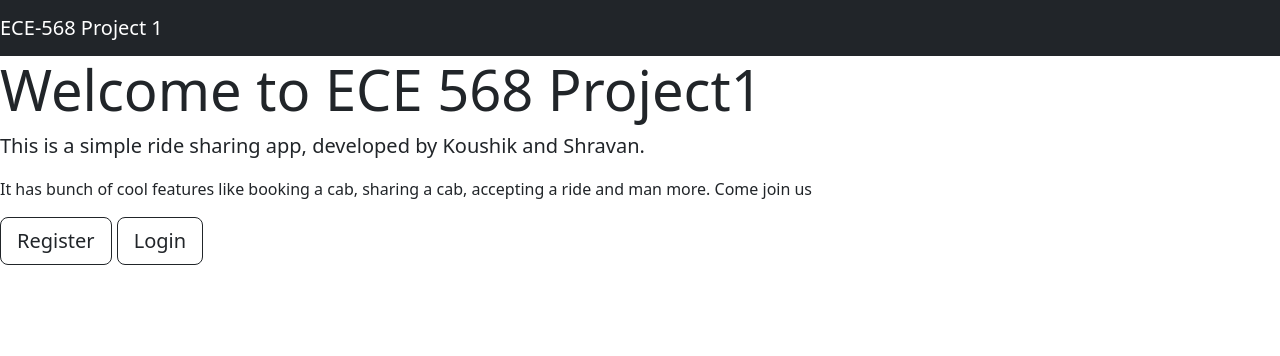
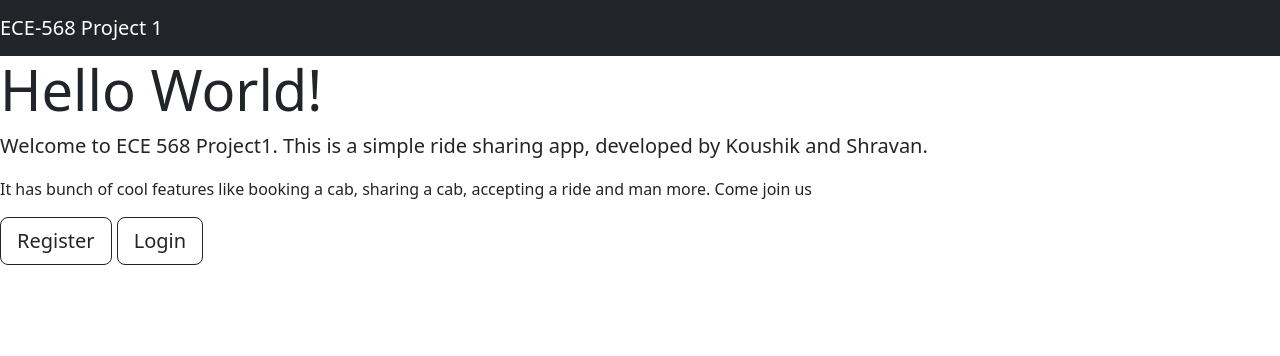
Before and after one commit to KoushikAS/-erss-hwk1-ka266-sm952, a Django app: page / in a window 1280 px wide. Shown: the top 356 px of the page. Run offline with Django 4.2, Linux system fonts and the light colour scheme.

Commit message:
Did some UI stuff

```diff
--- a/docker-deploy/web-app/ridesharingapp/templates/homepage.html
+++ b/docker-deploy/web-app/ridesharingapp/templates/homepage.html
@@ -17,6 +17,7 @@
     {% if user.is_authenticated %}
     <ul class="nav navbar-nav ">
         <li><a class="nav-link" href="{% url 'edituser' %}">Edit User Details</a></li>
+        <li><a class="nav-link" href="{% url 'createride' %}">Create Ride</a></li>
         {% if request.session.driverView %}
         <li><a class="nav-link" href="{% url 'editdriver'%}">Edit Driver Detail</a></li>
         <li><a class="nav-link" href="{% url 'unregisterdriver'%}"> UnRegister as Driver</a></li>
@@ -39,8 +40,8 @@
 <h3>Welcome {{request.user.username}}!</h3>
 {% else %}
 <div class="jumbotron">
-    <h1 class="display-4">Welcome to ECE 568 Project1</h1>
-    <p class="lead">This is a simple ride sharing app, developed by Koushik and Shravan.</p>
+    <h1 class="display-4">Hello World!</h1>
+    <p class="lead">Welcome to ECE 568 Project1. This is a simple ride sharing app, developed by Koushik and Shravan.</p>
     <p>It has bunch of cool features like booking a cab, sharing a cab, accepting a ride and man more. Come join us</p>
     <p class="lead">
         <a class="btn btn-outline-dark btn-lg" href="{% url 'registeruser' %}" role="button">Register</a>
```
Also changed, not shown: docker-deploy/web-app/mainapp/settings.py (+3 -8 lines), docker-deploy/web-app/ridesharingapp/forms.py (+3 -4 lines), docker-deploy/web-app/ridesharingapp/templates/request-edit-ride.html (+16 -1 lines), docker-deploy/web-app/requirements.txt (line endings or trailing spaces).
